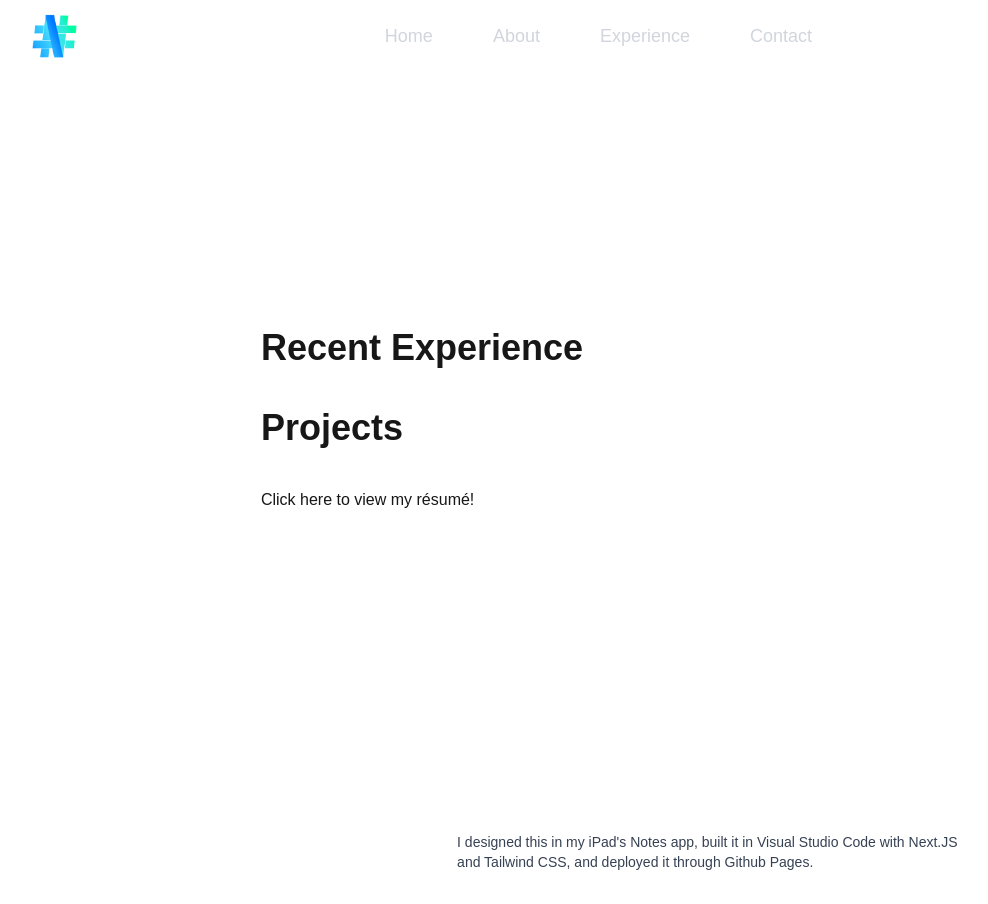
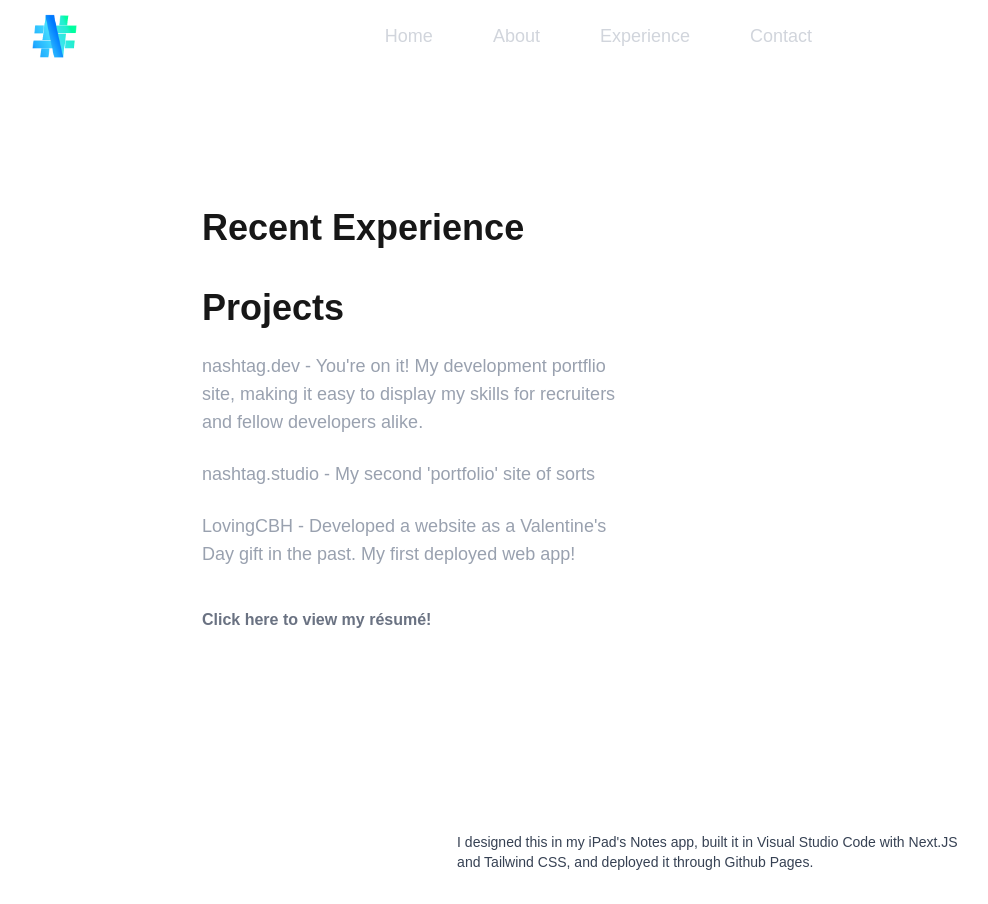
Before and after one commit to tagaritt/nashtag-dev, a Next.js app: page /experience in a window 1280 px wide. Shown: the whole page, without its empty margins (218-1206 px from the left). Built offline with nearby package versions, Linux system fonts and the light colour scheme.

Commit message:
Update page.tsx

```diff
--- a/app/experience/page.tsx
+++ b/app/experience/page.tsx
@@ -12,10 +12,13 @@ const page = () => {
 
             <div className="">
               <h1 className='text-4xl font-bold text-left mx-105 mt-10'>Projects</h1>
+              <p className='text-lg text-left mt-6 mx-105 text-gray-400'>nashtag.dev - You're on it! My development portflio site, making it easy to display my skills for recruiters and fellow developers alike.</p>
+              <p className='text-lg text-left mt-6 mx-105 text-gray-400'>nashtag.studio - My second 'portfolio' site of sorts</p>
+              <p className='text-lg text-left mt-6 mx-105 text-gray-400'>LovingCBH - Developed a website as a Valentine's Day gift in the past. My first deployed web app!</p>
             </div>
 
             <div className="">
-              <p className='text-0.5xl font-normal text-left mx-105 mt-10'><Link href="/files/Resume_TinasheTagarisa.pdf">Click here to view my r&eacute;sum&eacute;!</Link></p>
+              <p className='text-0.5xl font-normal text-gray-500 text-left mx-105 mt-10'><b className='hover:text-white transition transition-colors'><Link href="/files/Resume_TinasheTagarisa.pdf">Click here to view my r&eacute;sum&eacute;!</Link></b></p>
             </div>
         </div>
     </div>
```
